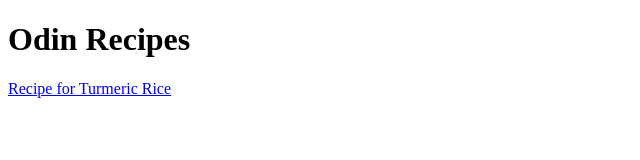
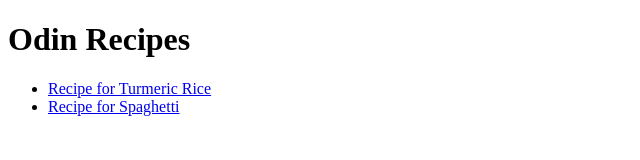
Before and after one commit to Kuiga79/odin-recipes, a plain HTML site: page index.html in a window 1280 px wide. Shown: the whole page, without its empty margins (0-640 px from the left). Drawn offline with Linux system fonts and the light colour scheme.

```diff
--- a/index.html
+++ b/index.html
@@ -3,10 +3,13 @@
 <head>
     <meta charset="UTF-8">
     <meta name="viewport" content="width=device-width, initial-scale=1.0">
-    <title>Document</title>
+    <title>Home Page for Recipes</title>
 </head>
 <body>
     <h1>Odin Recipes</h1>
-    <a href="recipes/rice.html">Recipe for Turmeric Rice</a>
+    <ul>
+        <li><a href="recipes/rice.html">Recipe for Turmeric Rice</a></li>
+        <li><a href="recipes/spaghetti.html">Recipe for Spaghetti</a></li>
+    </ul>
 </body>
 </html>
```
